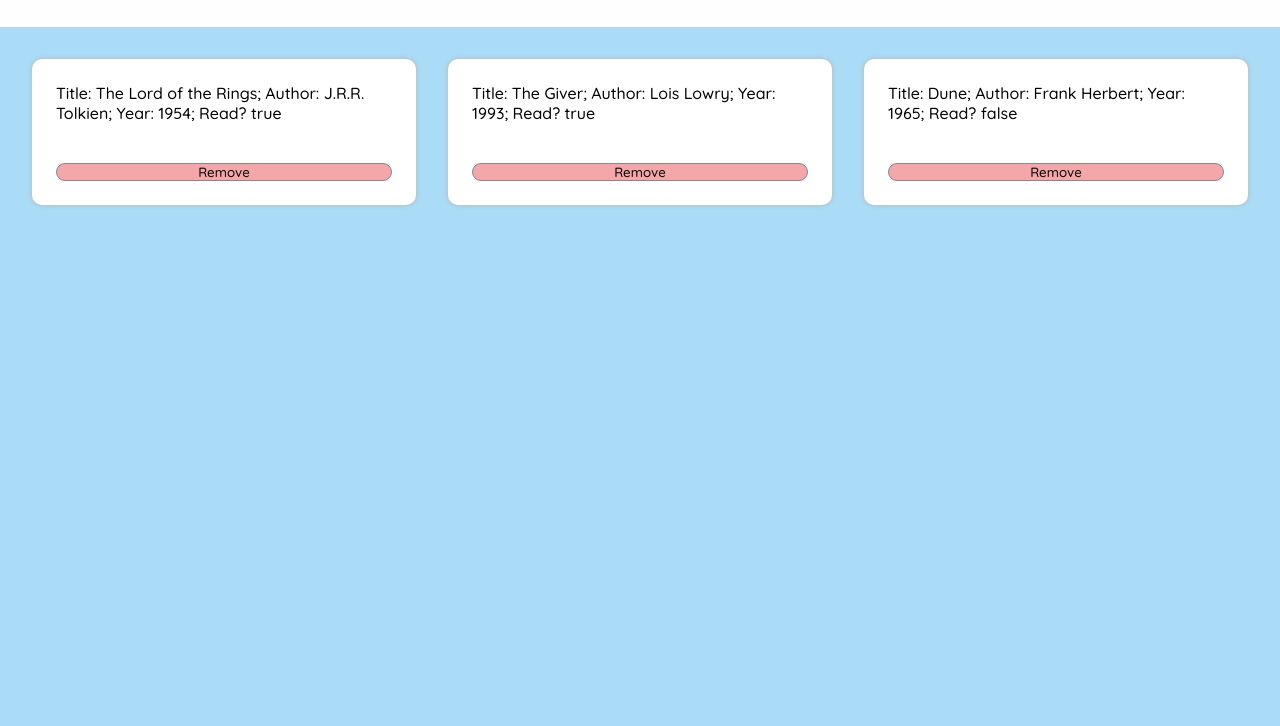
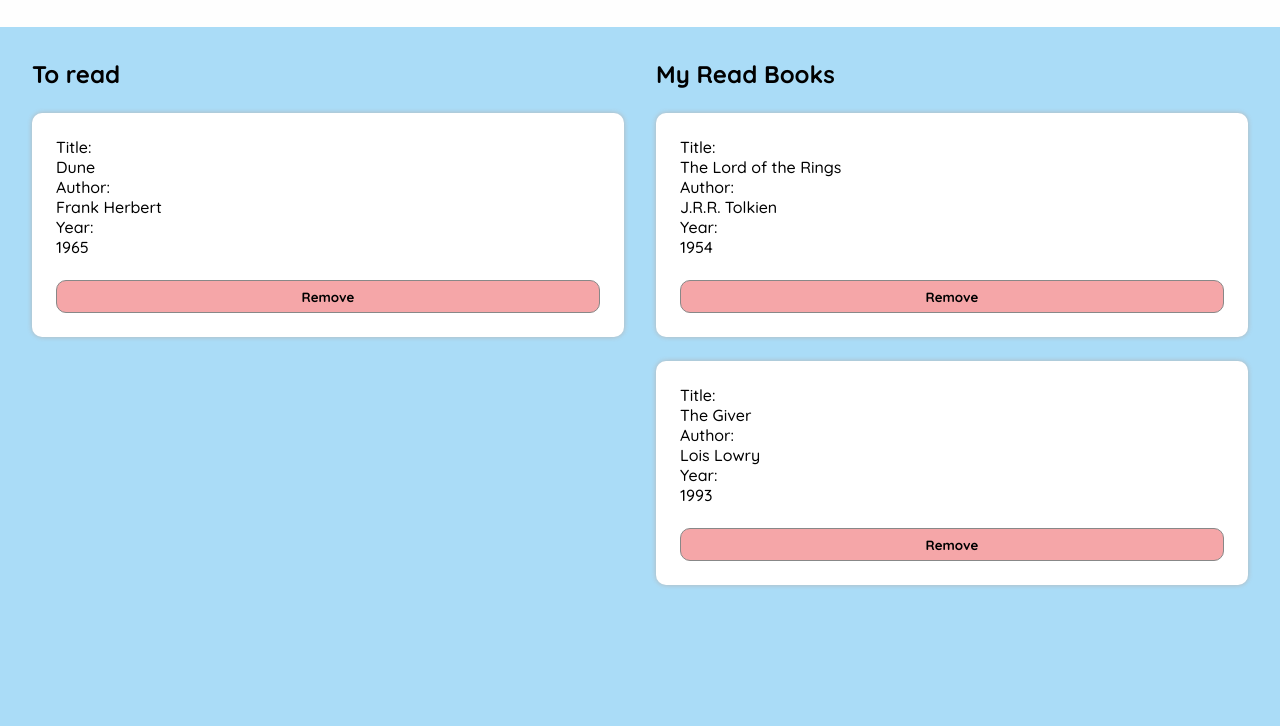
Before and after one commit to ccrenshawcodes/odin-library, a plain HTML site: page index.html in a window 1280 px wide. Shown: the part 74-800 px from the top of the page. Drawn offline with Linux system fonts and the light colour scheme.

Commit message:
Divide content in two sections
Divided content section into "to read" and "my read books"
sections. Added logic to add new cards to the appropriate
spot. Adjusted styling to fix problems with grow.

```diff
--- a/app.js
+++ b/app.js
@@ -1,4 +1,7 @@
 const container = document.querySelector('.container');
+const tbr = document.querySelector('.tbr');
+const pastRead = document.querySelector('.read');
+
 const openModal = document.querySelector('.open');
 const modal = document.querySelector('.modal');
 const closeBtn = document.querySelector('.close');
@@ -69,9 +72,14 @@ function displayItems() {
     library.forEach(item => {
         const card = document.createElement('div');
         card.setAttribute('data-index', `${library.indexOf(item)}`);
-        card.append(`Title: ${item.title}; Author: ${item.author}; Year: ${item.year}; Read? ${item.read}`);
+        card.append(`Title:\n${item.title}\nAuthor:\n${item.author}\nYear:\n${item.year}`);
         makeBtn(card);
-        container.appendChild(card);
+
+        if(item.read === true){
+            pastRead.appendChild(card);
+        } else if (item.read === false) {
+            tbr.appendChild(card);
+        }
 
     })
 }
@@ -81,7 +89,7 @@ displayItems();
 
 //modal to appear when "add new book" is clicked
 openModal.addEventListener('click', () => {
-    modal.style.display = 'inline-block';
+    modal.style.display = 'block';
 });
 
 //modal to be hidden when X is clicked
@@ -99,9 +107,14 @@ addBtn.addEventListener('click', () => {
     const card = document.createElement('div');
 
     card.setAttribute('data-index', `${library.length-1}`);
-    card.append(`Title: ${lastBook.title}; Author: ${lastBook.author}; Year: ${lastBook.year}; Read? ${lastBook.read}`);
+    card.append(`Title:\n${lastBook.title}\nAuthor:\n${lastBook.author}\nYear:\n${lastBook.year}`);
     makeBtn(card);
-    container.appendChild(card);
+
+    if(lastBook.read === true){
+        pastRead.appendChild(card);
+    } else if (lastBook.read === false) {
+        tbr.appendChild(card);
+    }
 
     modal.style.display = 'none';
     form.reset();
--- a/index.html
+++ b/index.html
@@ -16,6 +16,13 @@
 
     <div class="container">
         <!-- books will go here -->
+        <div class="tbr">
+            <h2>To read</h2>
+        </div>
+        <div class="read">
+            <h2>My Read Books</h2>
+        </div>
+        </div>
     </div>
 
     <div class="modal">
@@ -40,7 +47,9 @@
 
         </div>
     </div>
-
+    <footer>
+        <h6>Check out my code on GitHub!</h6>
+    </footer>
     <script src="app.js" defer></script>
 </body>
 </html>
--- a/style.css
+++ b/style.css
@@ -40,13 +40,21 @@
 
 .container {
     display: grid;
-    grid-template-columns: repeat(3, 1fr);
+    grid-template-columns: repeat(2, 1fr);
     grid-template-rows: repeat(2, 1fr);
     gap: 2em;
     margin: 2em;
 }
 
-.container > div {
+.container > .tbr, .container > .read {
+    display: grid;
+    grid-template-rows: 0.2fr repeat(3, 14em);
+    grid-auto-rows: 14em;
+    gap: 1.5em;
+}
+
+
+.container > .tbr > div, .container > .read > div {
     background-color: white;
     padding: 1.5em;
     border-radius: 10px;
@@ -59,7 +67,7 @@
     gap: 0.5em;
 }
 
-.container > div:hover {
+.container > .tbr > div:hover, .container > .read > div:hover {
     box-shadow: 4px 4px 12px -5px #888;
     transition: all 0.3s ease;
 }
@@ -68,6 +76,7 @@
     background-color: #f5a6a8;
     border: 1px solid #888;
     border-radius: 10px;
+    font-weight: bolder;
 }
 
 .del:hover{
```
